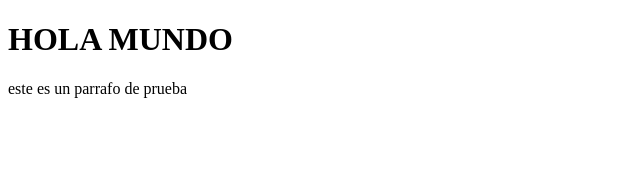
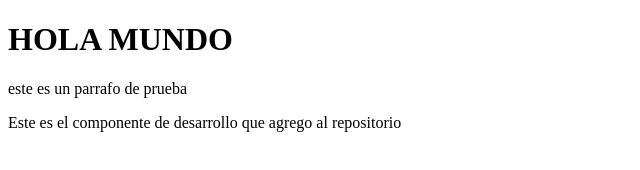
Before and after one commit to Madi9230/paginaGitPrueba, a plain HTML site: page index.html in a window 1280 px wide. Shown: the whole page, without its empty margins (0-640 px from the left). Drawn offline with Linux system fonts and the light colour scheme.

Commit message:
Hice mi aporte

```diff
--- a/index.html
+++ b/index.html
@@ -9,5 +9,8 @@
 <body>
     <h1>HOLA MUNDO</h1>
     <p>este es un parrafo de prueba</p>
+
+    <p>Este es el componente de desarrollo que agrego al repositorio</p>
+
 </body>
 </html>
```
